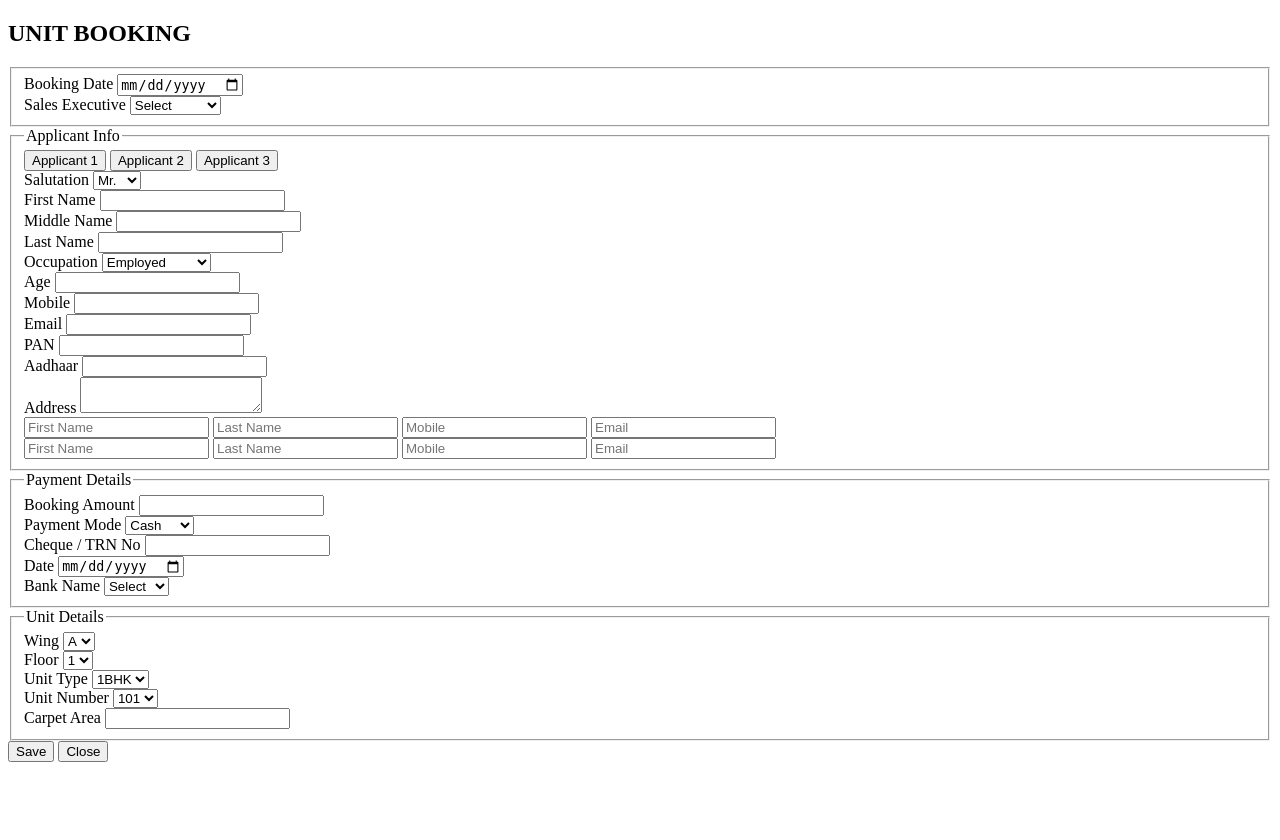
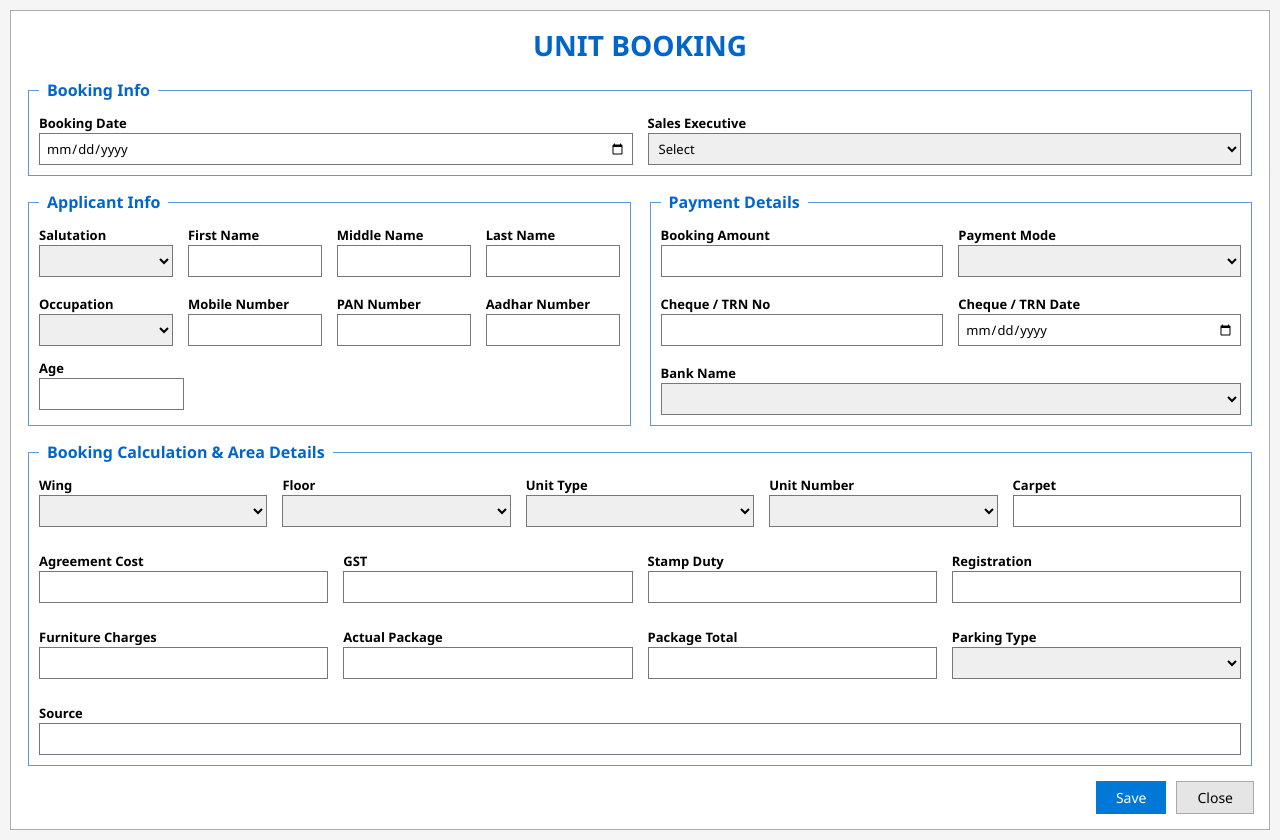
Before and after one commit to mayughag24-spec/office-realestate_crm, a Python web app: template templates/unit_booking.html in a window 1280 px wide. Before the commit the page ends 762 px from the top, so only its background shows below. Run offline with Jinja, Linux system fonts and the light colour scheme; the template is opened without the code that fills it, so the values that code supplies are empty.

Commit message:
Update unit_booking.html

```diff
--- a/templates/unit_booking.html
+++ b/templates/unit_booking.html
@@ -4,247 +4,230 @@
 <meta charset="UTF-8">
 <title>Unit Booking</title>
 
+<style>
+/* RESET */
+* {
+    box-sizing: border-box;
+    font-family: Segoe UI, Arial, sans-serif;
+}
 
+body {
+    background: #f5f5f5;
+    margin: 0;
+    padding: 10px;
+}
+
+/* MAIN CONTAINER */
+.container {
+    background: #fff;
+    padding: 15px;
+    border: 1px solid #aaa;
+}
+
+/* TITLE */
+.title {
+    text-align: center;
+    font-size: 28px;
+    font-weight: bold;
+    color: #0066cc;
+    margin-bottom: 15px;
+}
+
+/* SECTION BOX */
+fieldset {
+    border: 1px solid #5b9bd5;
+    margin-bottom: 15px;
+    padding: 10px;
+}
+
+legend {
+    color: #0066cc;
+    font-weight: bold;
+    padding: 0 8px;
+}
+
+/* GRID SYSTEM */
+.grid-2 {
+    display: grid;
+    grid-template-columns: 1fr 1fr;
+    gap: 15px;
+}
+
+.grid-4 {
+    display: grid;
+    grid-template-columns: repeat(4, 1fr);
+    gap: 15px;
+}
+
+.grid-5 {
+    display: grid;
+    grid-template-columns: repeat(5, 1fr);
+    gap: 15px;
+}
+
+/* FORM ELEMENTS */
+label {
+    font-size: 13px;
+    font-weight: 600;
+}
+
+input, select {
+    width: 100% !important;
+    height: 32px;
+    padding: 4px 6px;
+    border: 1px solid #777;
+    font-size: 13px;
+}
+
+/* PAYMENT SIDE BOX */
+.side-box {
+    border: 1px solid #5b9bd5;
+    padding: 10px;
+}
+
+/* BUTTON BAR */
+.footer {
+    display: flex;
+    justify-content: flex-end;
+    gap: 10px;
+    margin-top: 10px;
+}
+
+button {
+    padding: 6px 20px;
+    font-size: 14px;
+    cursor: pointer;
+}
+
+.save {
+    background: #0078d7;
+    color: #fff;
+    border: none;
+}
+
+.close {
+    background: #e5e5e5;
+    border: 1px solid #aaa;
+}
+</style>
 </head>
 
 <body>
 
-<div class="content">
-<h2>UNIT BOOKING</h2>
+<div class="container">
 
-<form>
+<div class="title">UNIT BOOKING</div>
 
 <!-- BOOKING INFO -->
 <fieldset>
-<div class="form-row">
-<div>
-<label>Booking Date</label>
-<input type="date">
-</div>
+<legend>Booking Info</legend>
 
-<div>
-<label>Sales Executive</label>
-<select>
-<option>Select</option>
-<option>Executive 1</option>
-<option>Executive 2</option>
-</select>
-</div>
-</div>
-</fieldset>
-
-<!-- APPLICANT INFO -->
-<fieldset>
-<legend>Applicant Info</legend>
-
-<div class="tab-buttons">
-<button type="button" class="active" data-app="1">Applicant 1</button>
-<button type="button" data-app="2">Applicant 2</button>
-<button type="button" data-app="3">Applicant 3</button>
-</div>
-
-<!-- APPLICANT 1 -->
-<div id="applicant1" class="applicant-tab active">
-
-<div class="form-grid-4">
-<div>
-<label>Salutation</label>
-<select>
-<option>Mr.</option>
-<option>Mrs.</option>
-<option>Ms.</option>
-</select>
-</div>
-
-<div>
-<label>First Name</label>
-<input>
-</div>
-
-<div>
-<label>Middle Name</label>
-<input>
-</div>
-
-<div>
-<label>Last Name</label>
-<input>
-</div>
-</div>
-
-<div class="form-row">
-<div>
-<label>Occupation</label>
-<select>
-<option>Employed</option>
-<option>Self-Employed</option>
-</select>
-</div>
-
-<div>
-<label>Age</label>
-<input type="number">
-</div>
-</div>
-
-<div class="form-row">
-<div>
-<label>Mobile</label>
-<input>
-</div>
-
-<div>
-<label>Email</label>
-<input>
-</div>
-
-<div>
-<label>PAN</label>
-<input>
-</div>
-
-<div>
-<label>Aadhaar</label>
-<input>
-</div>
-</div>
-
-<label>Address</label>
-<textarea rows="2"></textarea>
-</div>
-
-<!-- APPLICANT 2 -->
-<div id="applicant2" class="applicant-tab">
-<div class="form-row">
-<input placeholder="First Name">
-<input placeholder="Last Name">
-<input placeholder="Mobile">
-<input placeholder="Email">
-</div>
-</div>
-
-<!-- APPLICANT 3 -->
-<div id="applicant3" class="applicant-tab">
-<div class="form-row">
-<input placeholder="First Name">
-<input placeholder="Last Name">
-<input placeholder="Mobile">
-<input placeholder="Email">
-</div>
+<div class="grid-2">
+    <div>
+        <label>Booking Date</label>
+        <input type="date">
+    </div>
+    <div>
+        <label>Sales Executive</label>
+        <select>
+            <option>Select</option>
+        </select>
+    </div>
 </div>
 
 </fieldset>
 
-<!-- PAYMENT DETAILS -->
+<!-- APPLICANT + PAYMENT -->
+<div class="grid-2">
+
+<fieldset>
+<legend>Applicant Info</legend>
+
+<div class="grid-4">
+    <div><label>Salutation</label><select></select></div>
+    <div><label>First Name</label><input></div>
+    <div><label>Middle Name</label><input></div>
+    <div><label>Last Name</label><input></div>
+
+    <div><label>Occupation</label><select></select></div>
+    <div><label>Mobile Number</label><input></div>
+    <div><label>PAN Number</label><input></div>
+    <div><label>Aadhar Number</label><input></div>
+</div>
+
+<div style="margin-top:10px;width:25%;">
+    <label>Age</label>
+    <input>
+</div>
+
+</fieldset>
+
 <fieldset>
 <legend>Payment Details</legend>
 
-<div class="form-row">
-<div>
-<label>Booking Amount</label>
-<input type="number">
+<div class="grid-2">
+    <div><label>Booking Amount</label><input></div>
+    <div><label>Payment Mode</label><select></select></div>
+
+    <div><label>Cheque / TRN No</label><input></div>
+    <div><label>Cheque / TRN Date</label><input type="date"></div>
+
+    <div style="grid-column: span 2;">
+        <label>Bank Name</label>
+        <select></select>
+    </div>
 </div>
 
-<div>
-<label>Payment Mode</label>
-<select>
-<option>Cash</option>
-<option>Cheque</option>
-<option>Online</option>
-</select>
+</fieldset>
+
 </div>
 
-<div>
-<label>Cheque / TRN No</label>
-<input>
+<!-- BOOKING CALCULATION -->
+<fieldset>
+<legend>Booking Calculation & Area Details</legend>
+
+<div class="grid-5">
+    <div><label>Wing</label><select></select></div>
+    <div><label>Floor</label><select></select></div>
+    <div><label>Unit Type</label><select></select></div>
+    <div><label>Unit Number</label><select></select></div>
+    <div><label>Carpet</label><input></div>
 </div>
 
-<div>
-<label>Date</label>
-<input type="date">
-</div>
+<br>
+
+<div class="grid-4">
+    <div><label>Agreement Cost</label><input></div>
+    <div><label>GST</label><input></div>
+    <div><label>Stamp Duty</label><input></div>
+    <div><label>Registration</label><input></div>
 </div>
 
-<div class="form-row">
-<div>
-<label>Bank Name</label>
-<select>
-<option>Select</option>
-<option>Bank A</option>
-<option>Bank B</option>
-</select>
-</div>
-</div>
-</fieldset>
+<br>
 
-<!-- UNIT DETAILS -->
-<fieldset>
-<legend>Unit Details</legend>
-
-<div class="unit-row">
-<div>
-<label>Wing</label>
-<select>
-<option>A</option>
-<option>B</option>
-<option>C</option>
-</select>
+<div class="grid-4">
+    <div><label>Furniture Charges</label><input></div>
+    <div><label>Actual Package</label><input></div>
+    <div><label>Package Total</label><input></div>
+    <div><label>Parking Type</label><select></select></div>
 </div>
 
+<br>
+
 <div>
-<label>Floor</label>
-<select>
-<option>1</option>
-<option>2</option>
-<option>3</option>
-</select>
+    <label>Source</label>
+    <input>
 </div>
 
-<div>
-<label>Unit Type</label>
-<select>
-<option>1BHK</option>
-<option>2BHK</option>
-<option>3BHK</option>
-</select>
-</div>
-
-<div>
-<label>Unit Number</label>
-<select>
-<option>101</option>
-<option>102</option>
-<option>103</option>
-</select>
-</div>
-
-<div>
-<label>Carpet Area</label>
-<input readonly>
-</div>
-</div>
 </fieldset>
 
 <!-- BUTTONS -->
-<div class="button-row">
-<button class="save-btn">Save</button>
-<button type="button" class="close-btn">Close</button>
+<div class="footer">
+    <button class="save">Save</button>
+    <button class="close">Close</button>
 </div>
 
-</form>
 </div>
-
-<script>
-document.querySelectorAll(".tab-buttons button").forEach(btn => {
-    btn.onclick = () => {
-        document.querySelectorAll(".tab-buttons button").forEach(b => b.classList.remove("active"));
-        document.querySelectorAll(".applicant-tab").forEach(t => t.classList.remove("active"));
-
-        btn.classList.add("active");
-        document.getElementById("applicant" + btn.dataset.app).classList.add("active");
-    };
-});
-</script>
 
 </body>
 </html>
```
